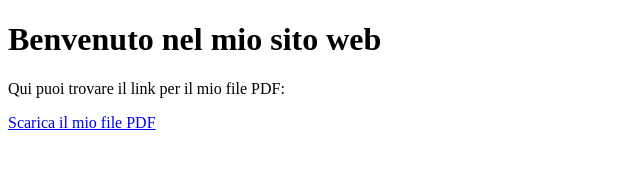
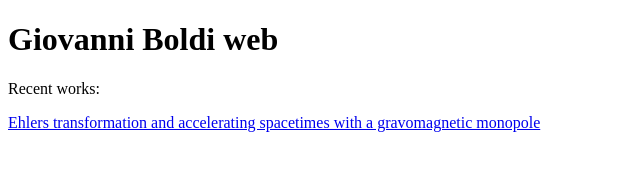
Before and after one commit to Giovanni194/site, a plain HTML site: page index.html in a window 1280 px wide. Shown: the whole page, without its empty margins (0-640 px from the left). Drawn offline with Linux system fonts and the light colour scheme.

Commit message:
Update index.html

```diff
--- a/index.html
+++ b/index.html
@@ -5,8 +5,8 @@
     <title>Il mio sito web</title>
   </head>
   <body>
-    <h1>Benvenuto nel mio sito web</h1>
-    <p>Qui puoi trovare il link per il mio file PDF:</p>
-    <a href="https://giovanni194.github.io/site/Ehlers transformation and accelerating spacetimes with a gravomagnetic monopole.pdf">Scarica il mio file PDF</a>
+    <h1>Giovanni Boldi web</h1>
+    <p>Recent works:</p>
+    <a href="https://giovanni194.github.io/site/Ehlers transformation and accelerating spacetimes with a gravomagnetic monopole.pdf">Ehlers transformation and accelerating spacetimes with a gravomagnetic monopole</a>
   </body>
 </html>
```
